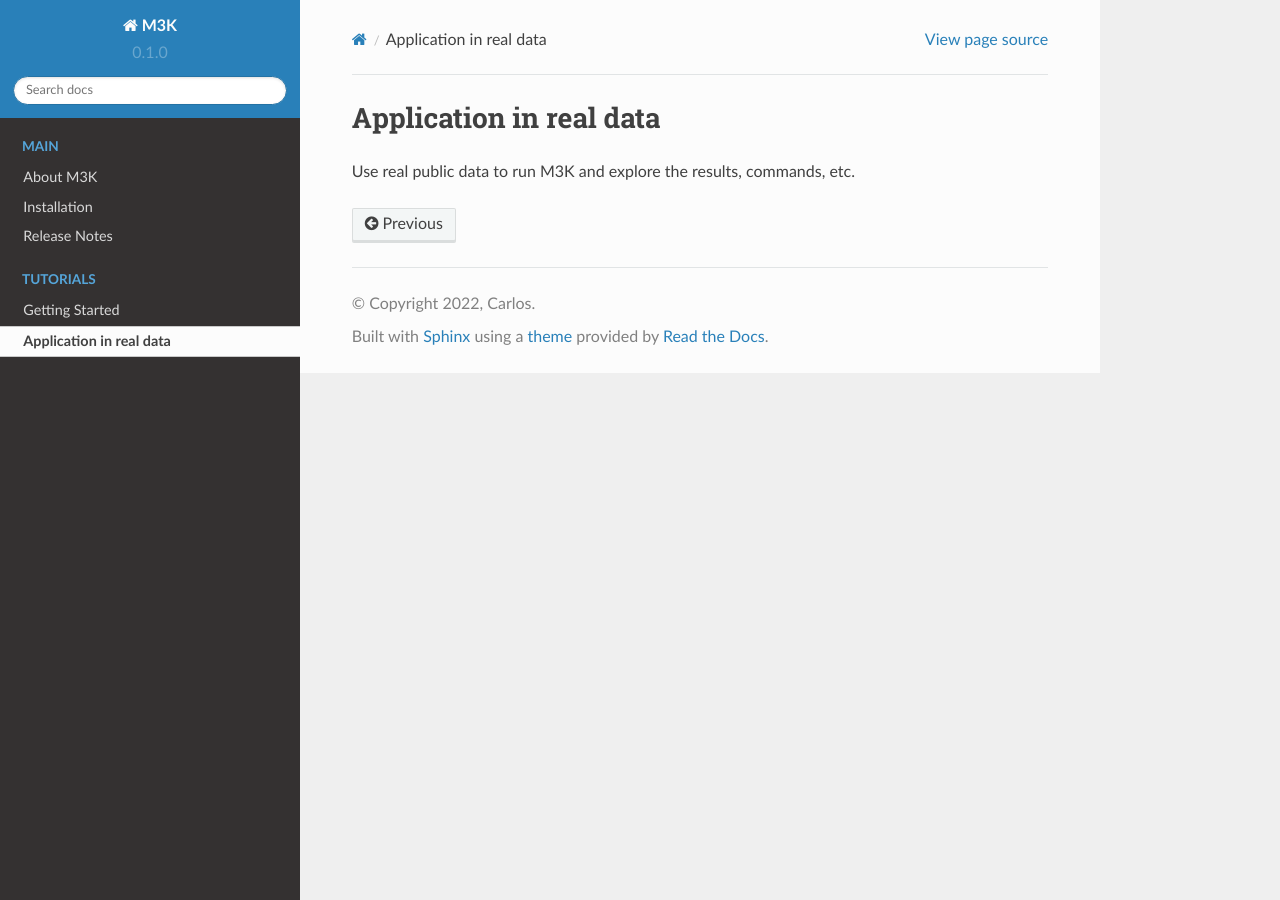
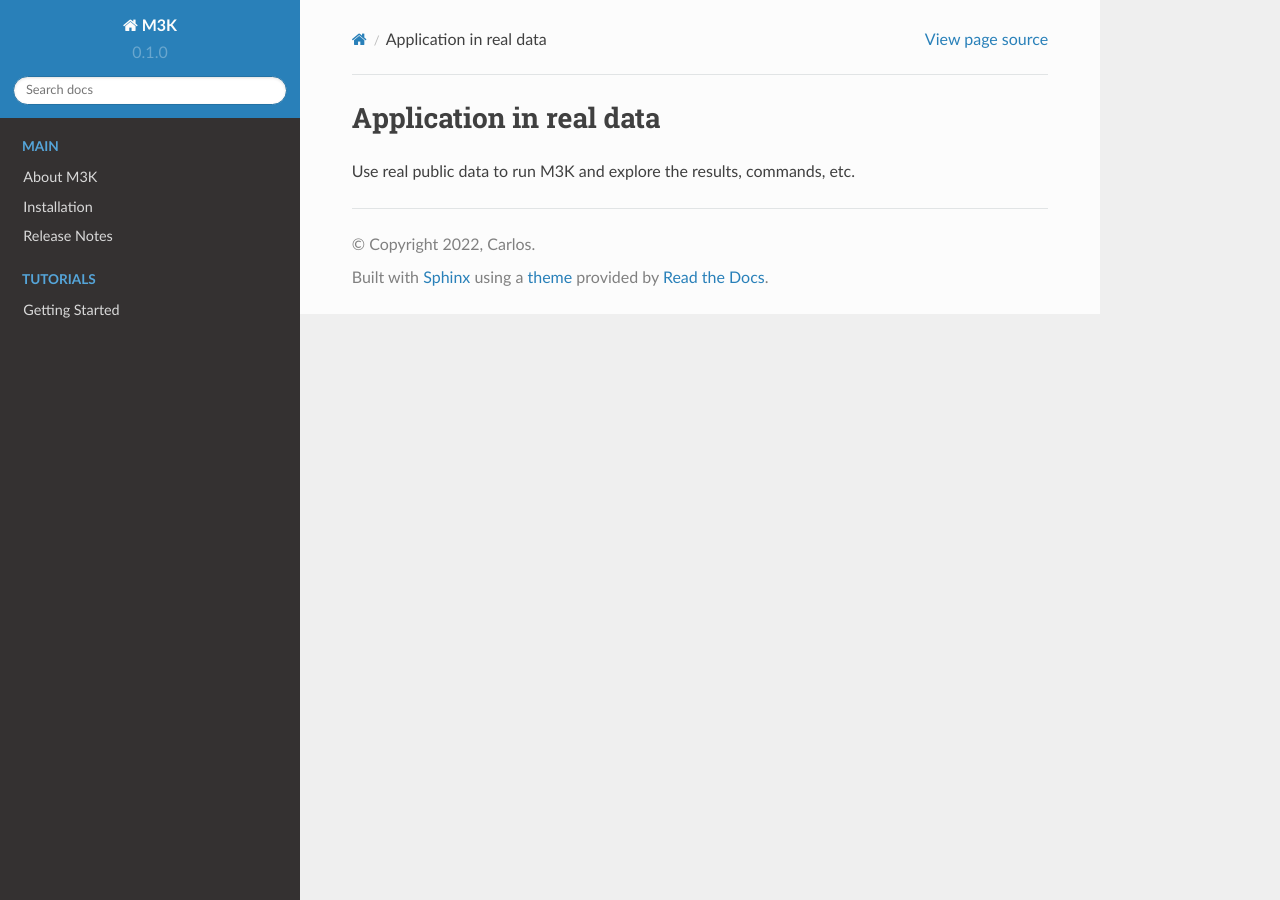
Before and after one commit to cbiagii/M3K-docs, a Sphinx documentation site: the page built from docs/source/real_data.rst, in a window 1280 px wide. Built offline with Sphinx 7.4.7 and the Read the Docs theme 2.0.0, drawn with Linux system fonts in a browser that asks for light colours; pages that are not in the unit, such as notebooks, are missing from menus.

Commit message:
Update index.rst
TUTORIALS pages update, GOALS:
- polishing Getting Starged page
- removal of Application in real data page
- adding 2 new pages instead:
    example for processing a sample from single organism
    example for processing a sample from mixed (pdx) organisms

```diff
--- a/docs/source/index.rst
+++ b/docs/source/index.rst
@@ -25,4 +25,5 @@ Check out the :doc:`usage` section for further information, including how to :re
    :hidden:
 
    getting_started
-   real_data
+   single_organism_example
+   mixed_organism_example
```
